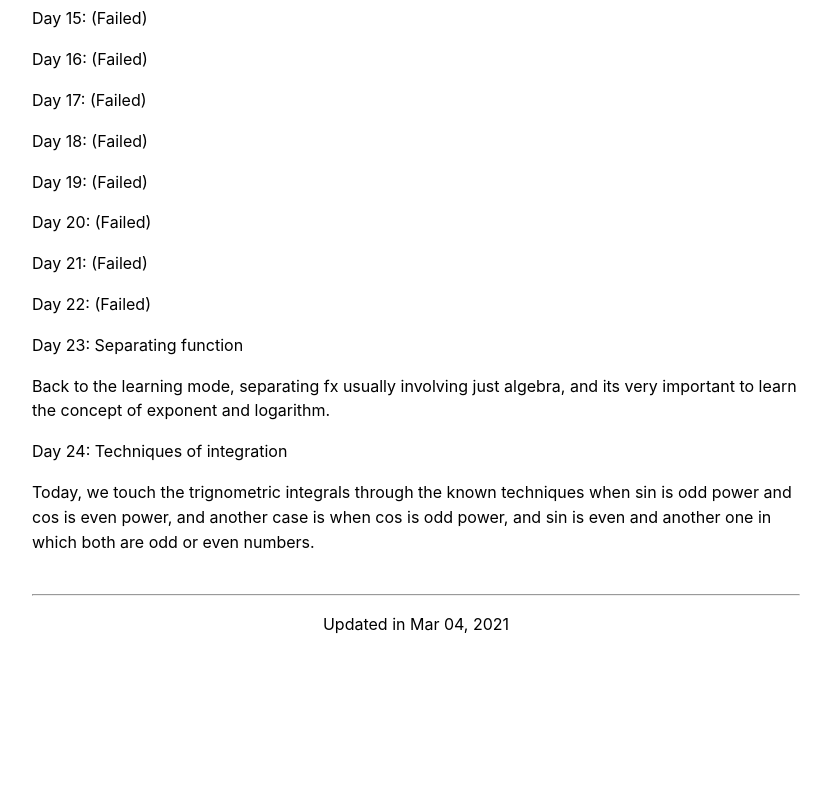
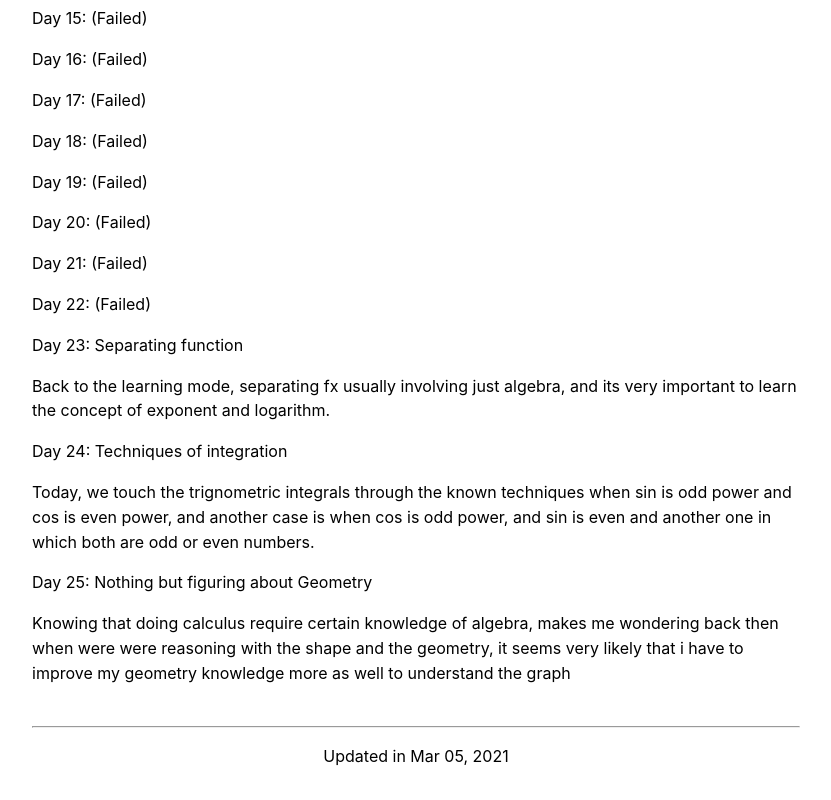
Before and after one commit to nonwiz0/chanrose, a plain HTML site: page pages/calculusChallenge.html in a window 1280 px wide. Shown: the part 1784-2584 px from the top of the page, without its empty margins (224-1055 px from the left). Before the commit the page ends 2453 px from the top, so only its background shows below. Drawn offline with Linux system fonts and the light colour scheme.

Commit message:
another day

```diff
--- a/pages/calculusChallenge.html
+++ b/pages/calculusChallenge.html
@@ -121,11 +121,18 @@
         cos is odd power, and sin is even and another one in which both are odd
         or even numbers.
       </p>
+      <p>Day 25: Nothing but figuring about Geometry</p>
+      <p>
+        Knowing that doing calculus require certain knowledge of algebra, makes
+        me wondering back then when were were reasoning with the shape and the
+        geometry, it seems very likely that i have to improve my geometry
+        knowledge more as well to understand the graph
+      </p>
     </section>
     <section class="margin-top">
       <hr />
       <div class="align-center">
-        <p>Updated in Mar 04, 2021</p>
+        <p>Updated in Mar 05, 2021</p>
       </div>
     </section>
   </body>
```
